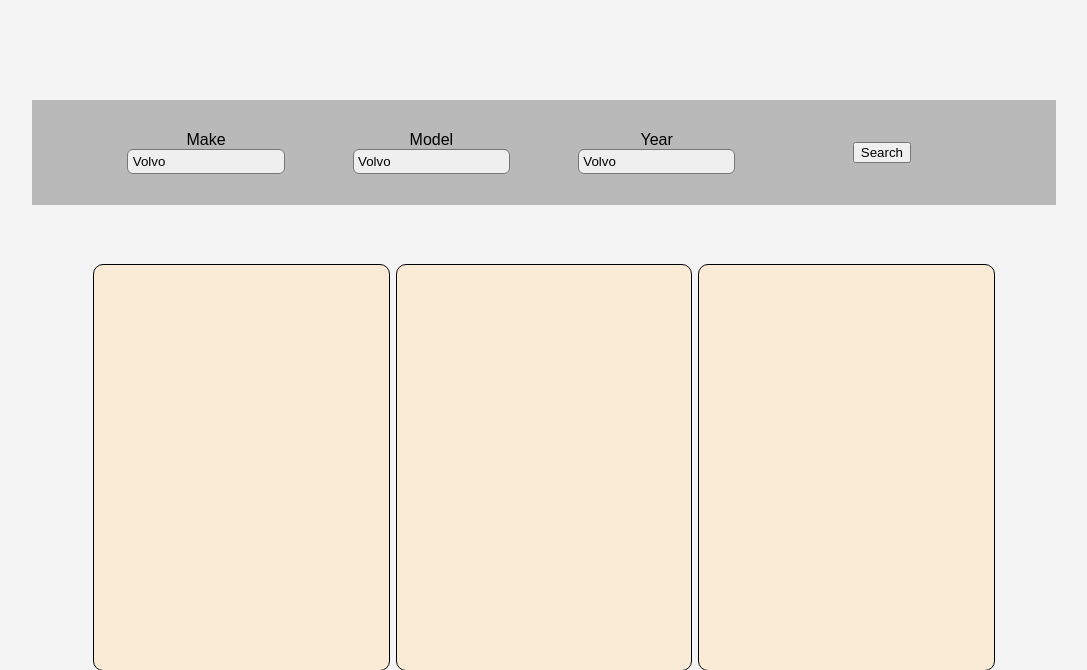
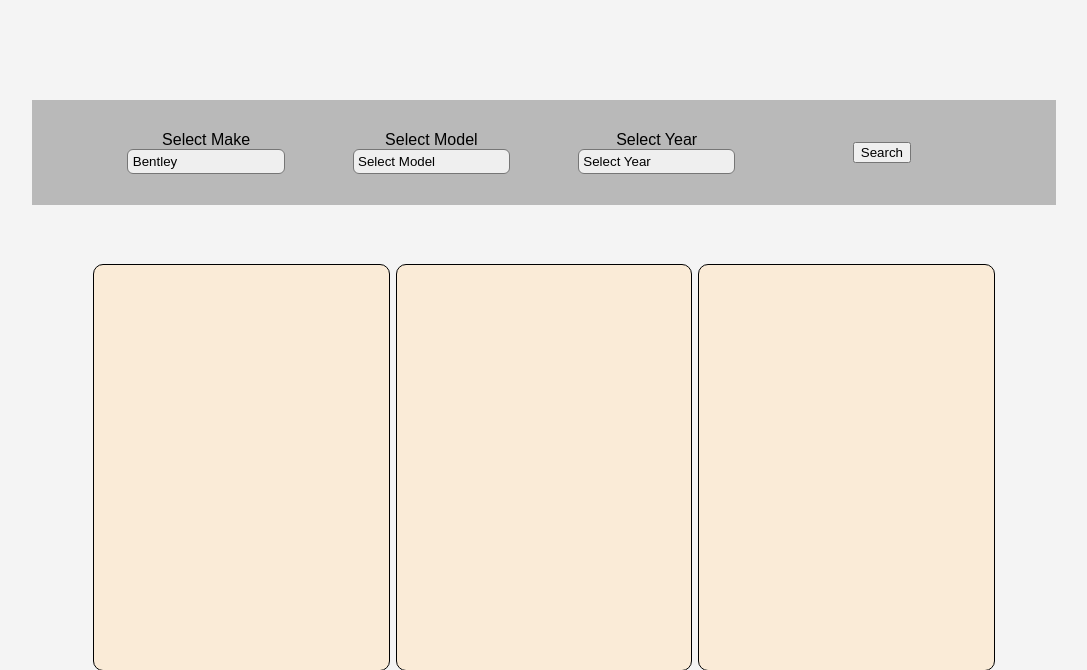
Before and after one commit to lensonlovescode/car.sh, a Flask app: page / in a window 1280 px wide. Shown: the part 70-740 px from the top of the page, without its empty margins (96-1183 px from the left). Run offline with Flask 3, Linux system fonts and the light colour scheme; some libraries are stand-ins or nearby versions.

Commit message:
Minor changes

```diff
--- a/web_flask/app.py
+++ b/web_flask/app.py
@@ -7,6 +7,7 @@ from flask import Flask
 
 
 app = Flask(__name__)
+app.config['SECRET_KEY'] = "verysecretpassword"
 app.register_blueprint(app_pages)
 
 if __name__ == '__main__':
--- a/web_flask/pages/main.py
+++ b/web_flask/pages/main.py
@@ -4,11 +4,66 @@ The routes for the main page
 """
 from web_flask.pages import app_pages
 from flask import render_template
+from flask_wtf import FlaskForm
+from wtforms import SelectField, SubmitField
+from wtforms.validators import DataRequired
+import pandas as pd
 
+# all_car_makes = [("volvo","Volvo"), ("bentley","Bentley"), ("toyota","Toyota"), ("tesla","Tesla")]
+# all_car_model = ["GT_R", "Urban Cruiser", "CX-5"]
+# all_car_year = [2000, 2005, 2019, 2014]
 
-@app_pages.route('/', strict_slashes=False)
-def main_page():
-    """
-    The route for the main page
-    """
-    return render_template('index.html')
+class Fetch_Cars(FlaskForm):
+    car_make = SelectField("Select Make", choices=[], validators=[DataRequired()])
+    car_model = SelectField("Select Model", choices=[], validators=[DataRequired()])
+    car_year = SelectField("Select Year", choices=[], validators=[DataRequired()])
+    search = SubmitField("Search")
+
+data = {
+    "Make": ["Bentley", "Bentley", "Bentley", "Ford", "Ford", "Toyota", "Toyota"],
+    "Model": ["Continental GT", "Flying Spur", "Bentayga", "Mustang", "F-150", "Camry", "Corolla"],
+    "Year": [2022, 2023, 2021, 2022, 2023, 2022, 2023]
+}
+df = pd.DataFrame(data)
+
+def get_makes():
+    return df["Make"].unique().tolist()
+
+def get_models(make):
+    return df[df["Make"] == make]["Model"].unique().tolist()
+
+def get_years(make, model):
+    return df[(df["Make"] == make) & (df["Model"] == model)]["Year"].unique().tolist()
+
+# @app_pages.route('/', strict_slashes=False, methods=["GET", "POST"])
+# def main_page():
+#     form = Fetch_Cars()
+#     if form.validate_on_submit():
+#         make = form.car_make.data
+#         model = form.car_model.data
+#         year = form.car_model.data
+#         calc = None
+#         return render_template('index.html', calculations=calc)
+#     return render_template('index.html', sform=form)
+
+@app_pages.route('/', methods=['GET', 'POST'])
+def index():
+    form = Fetch_Cars()
+    form.car_make.choices = [(make, make) for make in get_makes()]
+    return render_template('index.html', sform=form)
+
+@app_pages.route('/get_models', methods=['POST'])
+def get_models_route():
+    make = request.form['make']
+    models = get_models(make)
+    return jsonify(models)
+
+@app_pages.route('/get_years', methods=['POST'])
+def get_years_route():
+    make = request.form['make']
+    model = request.form['model']
+    years = get_years(make, model)
+    return jsonify(years)
+
+if __name__ == '__main__':
+    app.run(debug=True)
--- a/web_flask/templates/index.html
+++ b/web_flask/templates/index.html
@@ -24,38 +24,153 @@
 
 </header>
 <div class="container">
+    {{ sform.csrf_token }}
     <section id="filter" >
         <div class="filter-column" >
-            <label for="make">Make</label>
-            <select name="make" id="make">
-                <option value="volvo">Volvo</option>
-                <option value="volvo">Volvo</option>
-                <option value="volvo">Volvo</option>
-                <option value="volvo">Volvo</option>
-                <option value="volvo">Volvo</option>
-            </select>
+            {{ sform.car_make.label }}
+            {{ sform.car_make() }}
         </div>
         <div class="filter-column">
-            <label for="model">Model</label>
-            <select name="type" id="type">
-                <option value="volvo">Volvo</option>
-            </select>
+           {{ sform.car_model.label }}
+            {{ sform.car_model() }}
         </div>
         <div class="filter-column">
-            <label for="year">Year</label>
-            <select name="year" id="">
-                <option value="volvo">Volvo</option>
-            </select>
+            {{ sform.car_year.label }}
+            {{ sform.car_year() }}
         </div>
         <div class="filter-column" >
-            <button>Search</button>
+            {{ sform.search }}
         </div>
     </section>
     <section id="car-items">
-        <div class="car-item"></div>
+        <div class="car-item">
+{#            calculations#}
+        </div>
         <div class="car-item"></div>
         <div class="car-item"></div>
     </section>
 </div>
+<script>
+    let modelSelect = document.getElementById('car_model');
+    let yearSelect = document.getElementById('car_year');
+
+    let defaultModelOption = document.createElement('option');
+    defaultModelOption.value = '';
+    defaultModelOption.textContent = 'Select Model';
+    modelSelect.appendChild(defaultModelOption);
+
+    let defaultYearOption = document.createElement('option');
+    defaultYearOption.value = '';
+    defaultYearOption.textContent = 'Select Year';
+    yearSelect.appendChild(defaultYearOption);
+
+    document.getElementById('car_make').addEventListener('change', function() {
+        console.log('Make selection changed!');
+        let make = this.value;
+        fetch('/get_models', {
+            method: 'POST',
+            headers: {
+                'Content-Type': 'application/x-www-form-urlencoded',
+            },
+            body: 'make=' + make,
+        })
+        .then(response => response.json())
+        .then(models => {
+            let modelSelect = document.getElementById('car_model');
+            modelSelect.innerHTML = '';
+            let defaultModelOption = document.createElement('option');
+            defaultModelOption.value = '';
+            defaultModelOption.textContent = 'Select Model';
+            modelSelect.appendChild(defaultModelOption);
+            models.forEach(model => {
+                let option = document.createElement('option');
+                option.value = model;
+                option.textContent = model;
+                modelSelect.appendChild(option);
+            });
+
+            let yearSelect = document.getElementById('car_year');
+            yearSelect.innerHTML = '';
+            let defaultYearOption = document.createElement('option');
+            defaultYearOption.value = '';
+            defaultYearOption.textContent = 'Select Year';
+            yearSelect.appendChild(defaultYearOption);
+        });
+    });
+
+    document.getElementById('car_model').addEventListener('change', function() {
+        let make = document.getElementById('car_make').value;
+        let model = this.value;
+        fetch('/get_years', {
+            method: 'POST',
+            headers: {
+                'Content-Type': 'application/x-www-form-urlencoded',
+            },
+            body: 'make=' + make + '&model=' + model,
+        })
+        .then(response => response.json())
+        .then(years => {
+            let yearSelect = document.getElementById('car_year');
+            yearSelect.innerHTML = '';
+            let defaultYearOption = document.createElement('option');
+            defaultYearOption.value = '';
+            defaultYearOption.textContent = 'Select Year';
+            yearSelect.appendChild(defaultYearOption);
+            years.forEach(year => {
+                let option = document.createElement('option');
+                option.value = year;
+                option.textContent = year;
+                yearSelect.appendChild(option);
+            });
+        });
+    });
+</script>
+{#<script>#}
+{#    document.getElementById('car_make').addEventListener('change', function() {#}
+{#        let make = this.value;#}
+{#        fetch('/get_models', {#}
+{#            method: 'POST',#}
+{#            headers: {#}
+{#                'Content-Type': 'application/x-www-form-urlencoded',#}
+{#            },#}
+{#            body: 'make=' + make,#}
+{#        })#}
+{#        .then(response => response.json())#}
+{#        .then(models => {#}
+{#            let modelSelect = document.getElementById('car_model');#}
+{#            modelSelect.innerHTML = '';#}
+{#            models.forEach(model => {#}
+{#                let option = document.createElement('option');#}
+{#                option.value = model;#}
+{#                option.textContent = model;#}
+{#                modelSelect.appendChild(option);#}
+{#            });#}
+{#        });#}
+{#    });#}
+{##}
+{#    document.getElementById('car_model').addEventListener('change', function() {#}
+{#        let make = document.getElementById('car_make').value;#}
+{#        let model = this.value;#}
+{#        fetch('/get_years', {#}
+{#            method: 'POST',#}
+{#            headers: {#}
+{#                'Content-Type': 'application/x-www-form-urlencoded',#}
+{#            },#}
+{#            body: 'make=' + make + '&model=' + model,#}
+{#        })#}
+{#        .then(response => response.json())#}
+{#        .then(years => {#}
+{#            let yearSelect = document.getElementById('car_year');#}
+{#            yearSelect.innerHTML = '';#}
+{#            years.forEach(year => {#}
+{#                let option = document.createElement('option');#}
+{#                option.value = year;#}
+{#                option.textContent = year;#}
+{#                yearSelect.appendChild(option);#}
+{#            });#}
+{#        });#}
+{#    });#}
+{##}
+{#</script>#}
 </body>
 </html>
```
Also changed, not shown: api/v1/api.py (+5 -59 lines), 1 other file.
